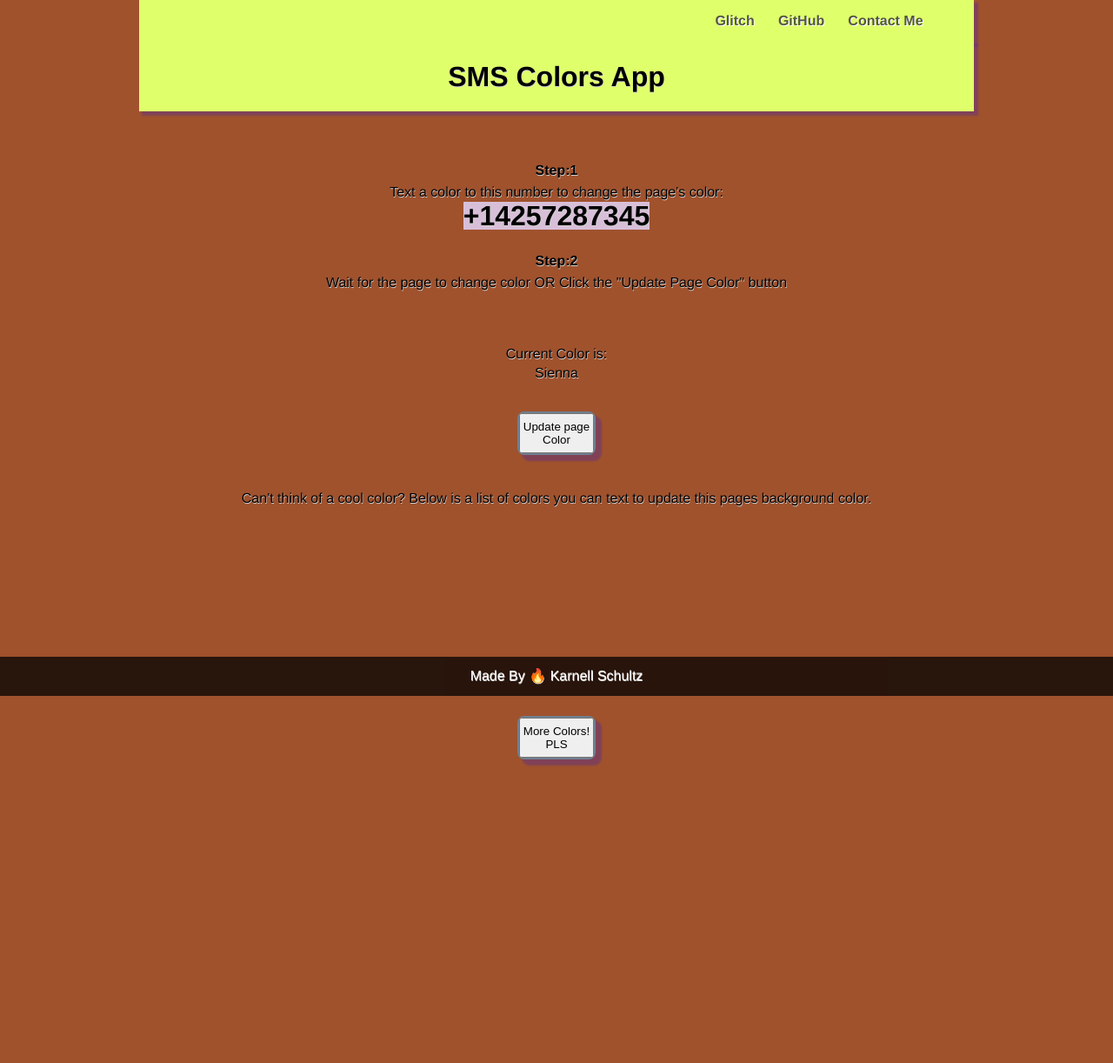
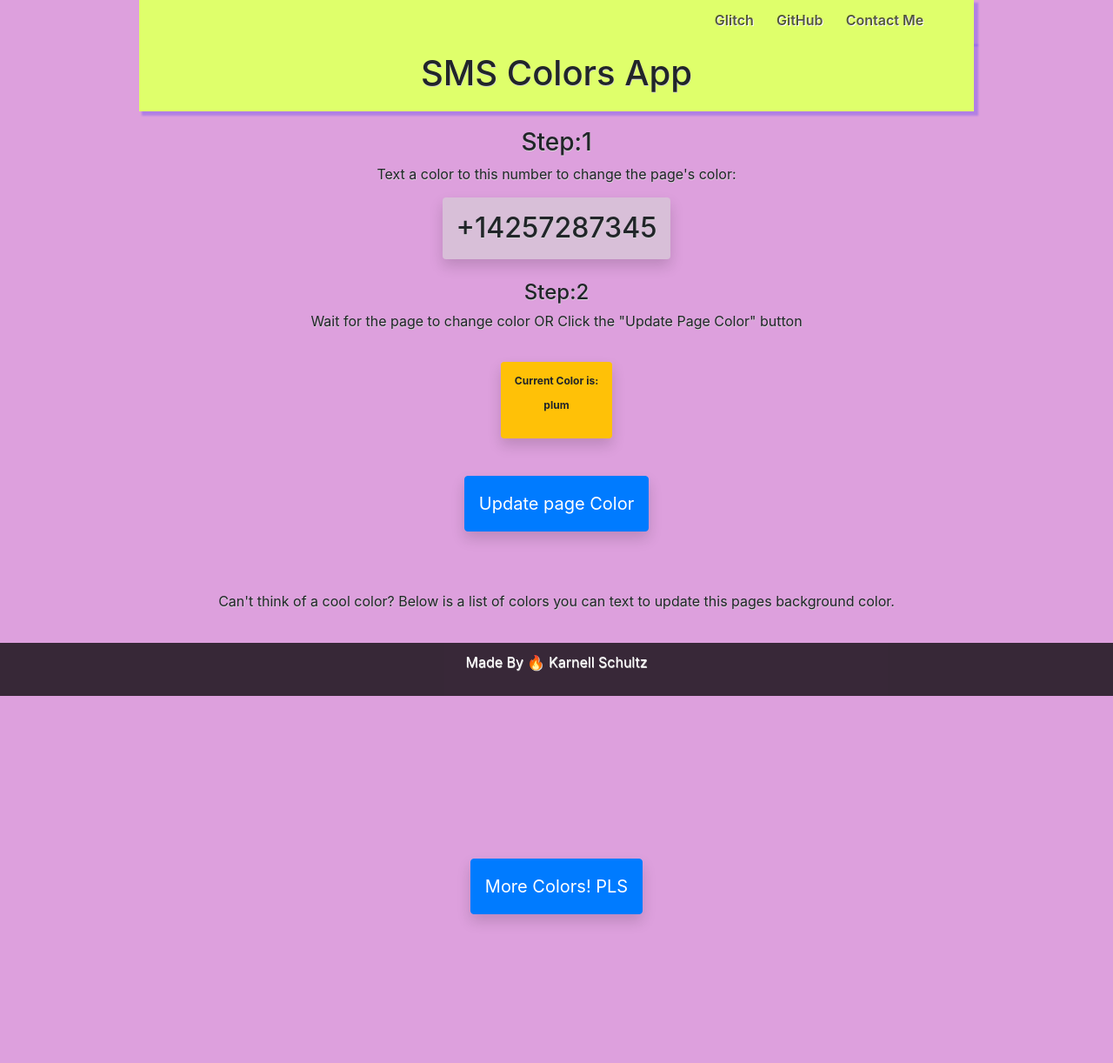
Before and after one commit to KarnellSchultz/TextMeApp, a website: page public/index.html in a window 1280 px wide. Shown: the whole page at 87% size. Before the commit the page ends 1006 px from the top, so only its background shows below. Drawn offline with nearby package versions, Linux system fonts and the light colour scheme; no server answers.

Commit message:
Add files via upload
Added Bootstrap and changed all of the layouts, buttons, shadows.

```diff
--- a/public/client.js
+++ b/public/client.js
@@ -5,7 +5,7 @@ const moreColors = document.getElementById("more-colors");
 const moreColorsButton = document.getElementById("more-colors-button");
 const colorItem = document.getElementById("color-item");
 
-let color = "Sienna";
+let color = "plum";
 pageElement.style.background = color;
 upcomingcolor.innerHTML = color;
 updateButton.addEventListener("click", updateColors);
@@ -48,6 +48,7 @@ let secret = new Vue({
   }
 })
 
+
 moreColorsButton.addEventListener("click", vueListUpdate);
 
 vueListUpdate();
--- a/public/index.html
+++ b/public/index.html
@@ -6,7 +6,9 @@
     <meta http-equiv="X-UA-Compatible" content="ie=edge">
       <link id="favicon" rel="icon" href="https://glitch.com/edit/favicon-app.ico" type="image/x-icon">
   <link rel="stylesheet" type="text/css" href="styles.css">
-    <title>Text Me</title>
+  <link rel="stylesheet" href="https://stackpath.bootstrapcdn.com/bootstrap/4.4.0/css/bootstrap.min.css" integrity="sha384-SI27wrMjH3ZZ89r4o+fGIJtnzkAnFs3E4qz9DIYioCQ5l9Rd/7UAa8DHcaL8jkWt" crossorigin="anonymous">
+
+    <title>SMS Colors By:K.Schultz</title>
 </head>
 <body id="body">
     <div id="page" class="page">
@@ -39,26 +41,34 @@
           </div>
 
       <div class="section header">
-            <h1>SMS Colors App</h1>
+            <h1 class="h1">SMS Colors App</h1>
       </div>
-  <div class="section feature-1" >
-    <br>
-    <step:1 class="section step">  <h4>Step:1</h4></step:1>
-    <p > Text a color to this number to change the page's color:
-      <br>
-      <h3 class="number">+14257287345</h3></p>
-    <br>
+
+    <div class="container-fluid text-center " >
+      <!-- container start -->
+
+  <div id="hover" class="section feature-1 " >
+    <step:1
+    v-bind:title="message"
+    class="section step mt-4">
+      <h3 class="h3 mt-4">Step:1</h4></step:1>
+    <p > Text a color to this number to change the page's color: </p>
+      <h3
+      class="number h2 shadow p-3 rounded"
+      >+14257287345</h3></p>
     <step:2 class="section step"> <h4>Step:2 </h4></step:2>
     <p>Wait for the page to change color OR Click the "Update Page Color" button</p>
   </div>
-  <div id="lastUpdated" class="section feature-2">
-    <p >
-      Current Color is: <p id="upcomingcolor"> </p>
+  <div id="lastUpdated" class="mt-5 badge badge-warning text-wrap shadow p-3  rounded ">
+    <p >Current Color is:
+      <p id="upcomingcolor"> </p>
     </p>
   </div>
-  <div class="section button-container">
-  <div class="button">
-    <button type="button" id="updateColor"  >
+  <div class="section">
+  <div class=" d-flex justify-content-center">
+    <button
+    class="btn btn-primary btn-lg text-wrap shadow p-3 rounded"
+    type="button" id="updateColor"  >
  Update page Color
     </button>
   </div>
@@ -75,13 +85,17 @@
     </ul>
   </div>
 
-    <div class="section button-container color-button">
-        <div class="button">
-          <button type="button" id="more-colors-button" >
+    <div class="section ">
+        <div class=" d-flex justify-content-center">
+          <button
+          class="btn btn-primary btn-lg shadow p-3 rounded"
+          type="button" id="more-colors-button" >
               More Colors! PLS
           </button>
      </div>
     </div>
+<!-- below div is container end -->
+  </div>
 <!--   <div class="section secret" id="secret">
       <h4>
       Password:
--- a/server.js
+++ b/server.js
@@ -82,8 +82,9 @@ function updateColor(incomingTextContent) {
 }
 
 app.get("/colors", async (req, res) => {
-  console.log("color info is: " + colors);
-  res.json(colors);
+  if(colors !== undefined) {
+    console.log("color info is: " + colors);
+    res.json(colors); }
 });
 
 app.get("/hooks/sms", (req, res) => {
```
